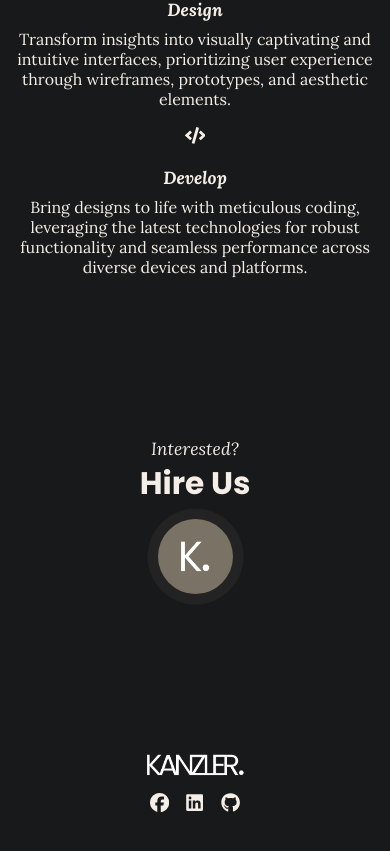
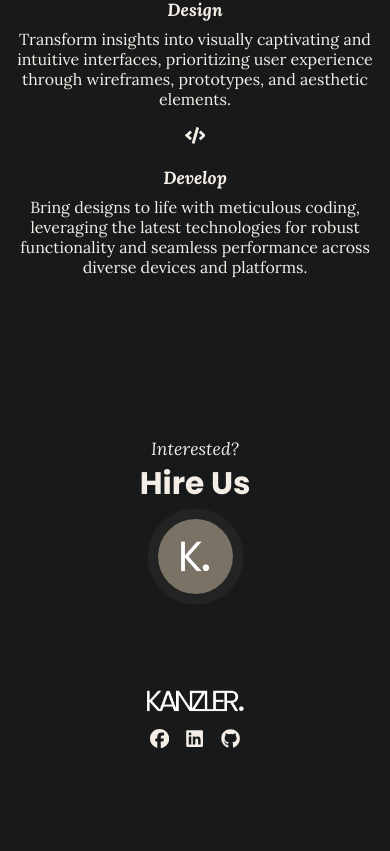
Before and after one commit to owenkanzler/Kanzler-Solutions, a React (Vite) app: page / in a window 390 px wide. Shown: the part 6123-6974 px from the top of the page. After the commit the page ends 6908 px from the top, so only its background shows below. Built offline with nearby package versions, Linux system fonts and the light colour scheme.

Commit message:
footer style

```diff
--- a/src/components/Footer/Footer.css
+++ b/src/components/Footer/Footer.css
@@ -77,8 +77,4 @@
   .footer-content .to-top {
     display: none;
   }
-
-  .footer {
-    padding: 4rem 1rem 1rem 1rem;
-  }
 }
```
